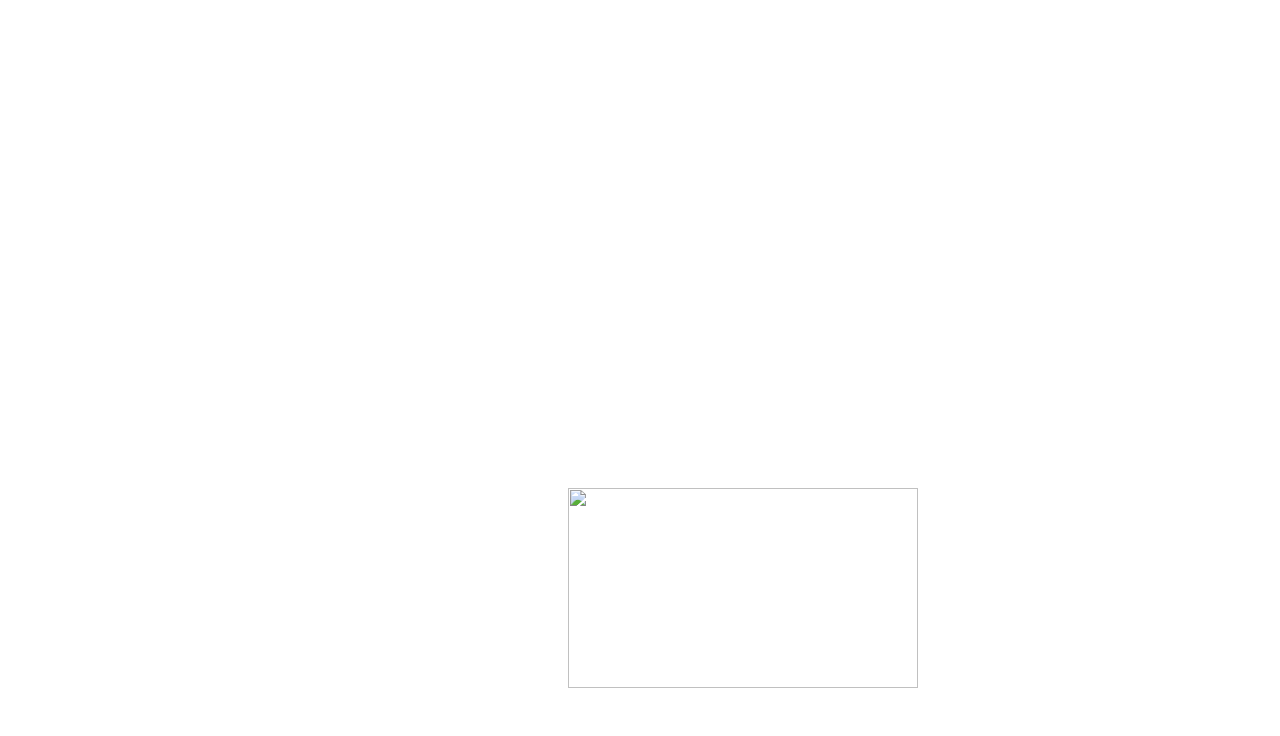
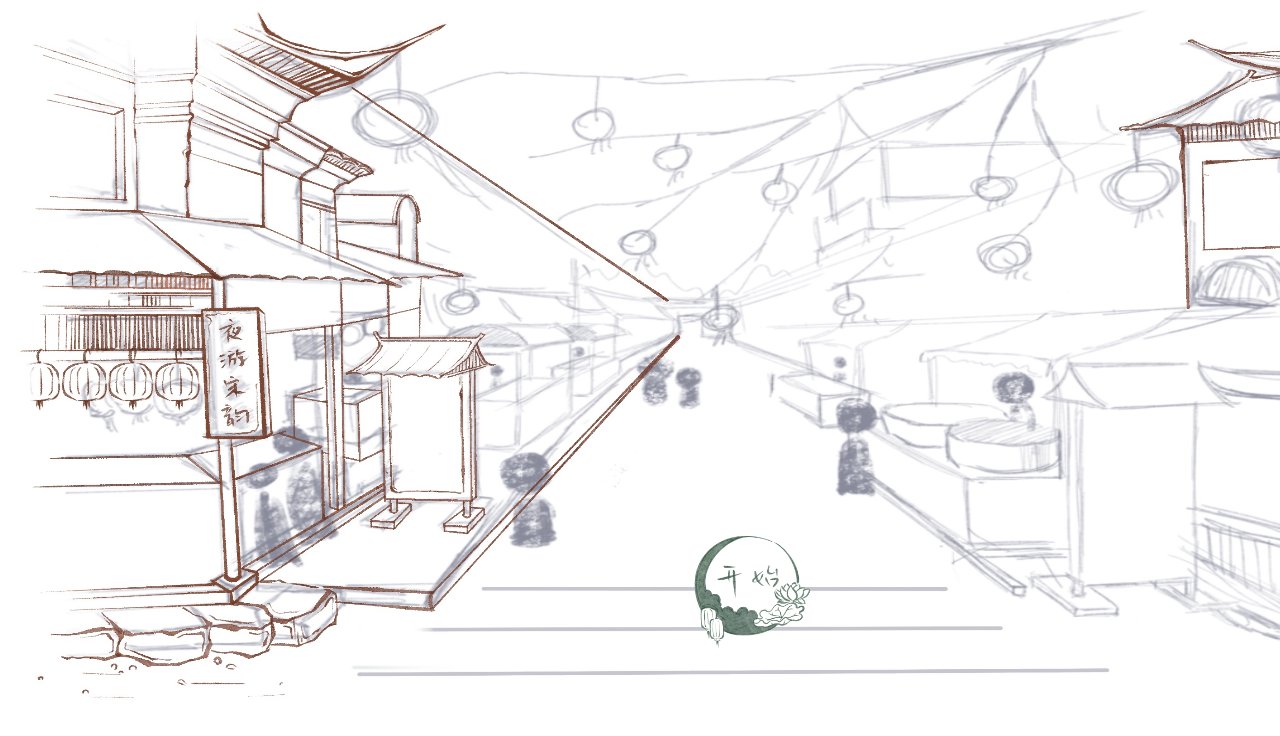
Before and after one commit to 123yhz/third-report, a plain HTML site: page jiantou.html in a window 1280 px wide. Shown: the top 736 px of the page. Drawn offline with Linux system fonts and the light colour scheme.

Commit message:
Update jiantou.html

```diff
--- a/jiantou.html
+++ b/jiantou.html
@@ -8,7 +8,7 @@
 				width: 1430px;
 				height: 700px;
 				margin:0px auto;
-				background-image: url("img/开始场景.jpg");
+				background-image: url("开始场景.jpg");
 				background-repeat:no-repeat;
 				background-size:100% 100%;
 				background-position: center 0;
@@ -29,7 +29,7 @@
 	<body>
 		<div class="main">
             <div class="button">
-            	<a href="changjing3.html"target="_self"title="changjing2"><img src="img/按钮.png"width="350px"height="200px"></a>
+            	<a href="changjing3.html"target="_self"title="changjing2"><img src="按钮.png"width="350px"height="200px"></a>
             </div>
 		</div>
 	</body>
```
